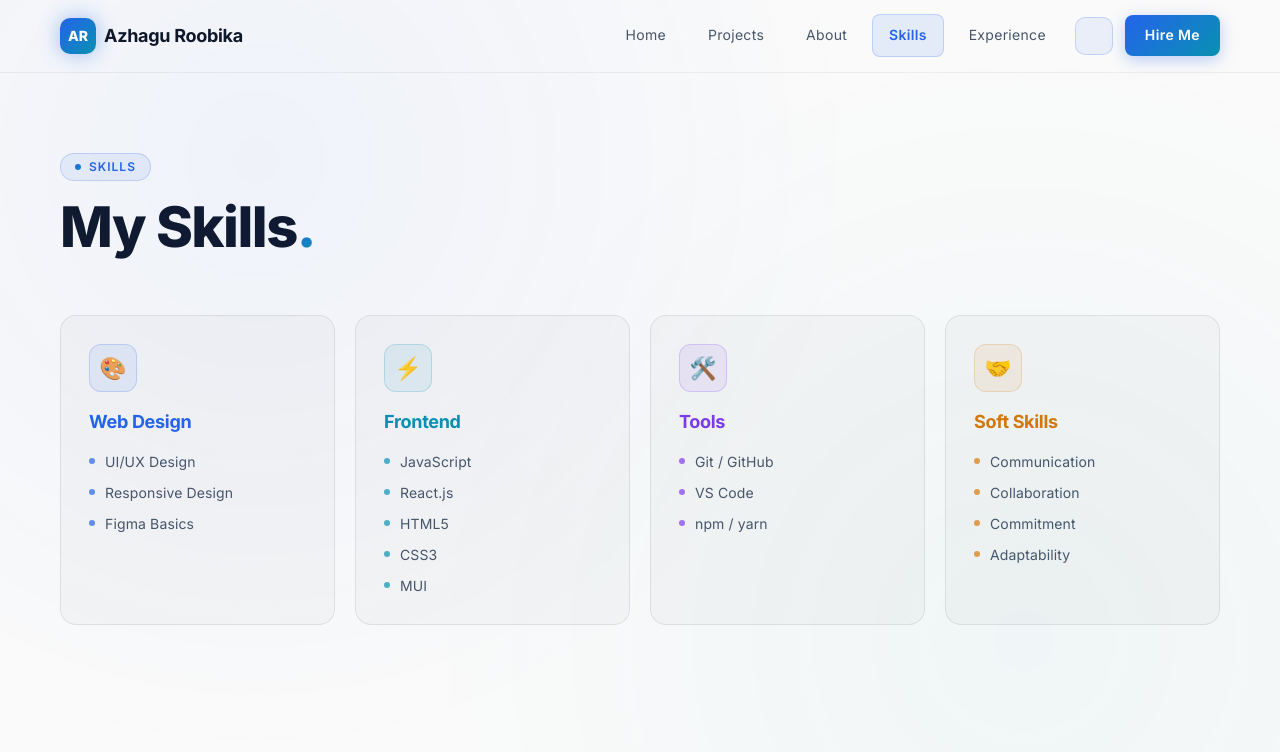
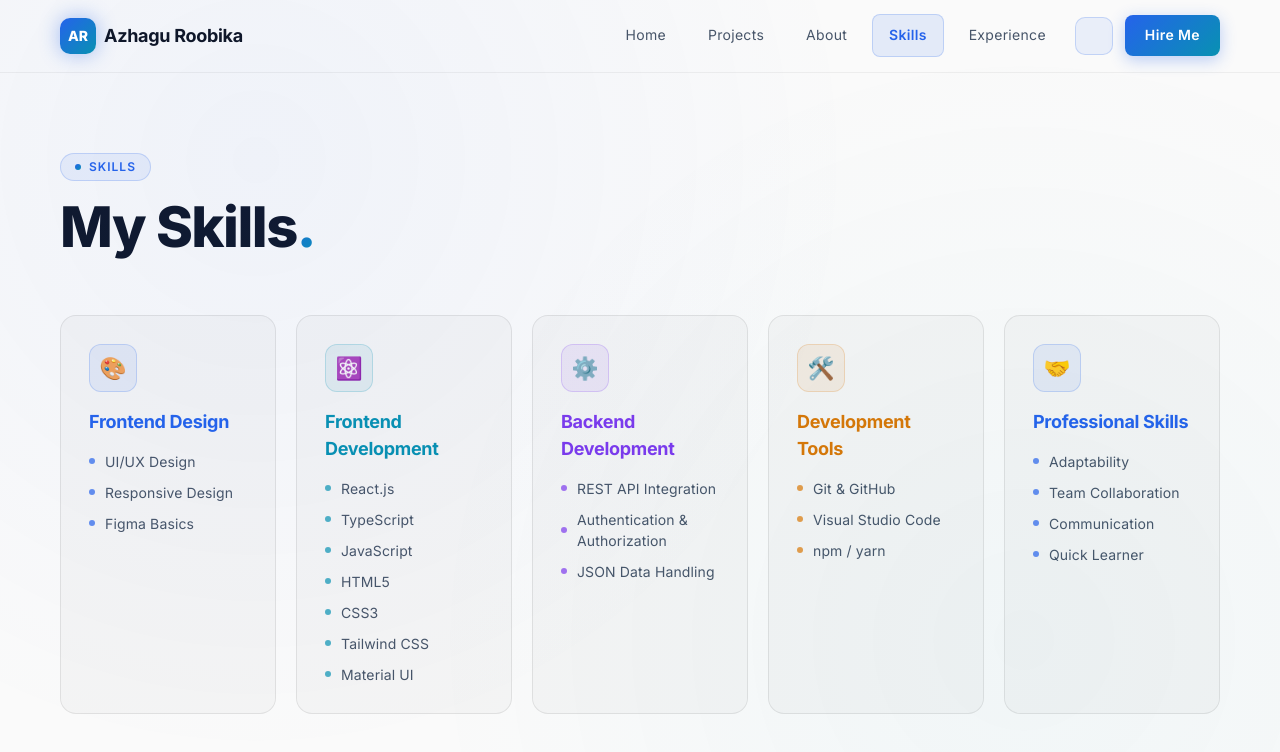
Before and after one commit to Azhaguroobika-roobi/portfolio, a React (Create React App) app: page /skills in a window 1280 px wide. Shown: the top 752 px of the page. Built offline with nearby package versions, Linux system fonts and the light colour scheme; some icons are missing.

Commit message:
corrections completed

```diff
--- a/src/components/about.js
+++ b/src/components/about.js
@@ -31,7 +31,7 @@ function About() {
 
     return (
         <Box sx={{ backgroundColor: 'var(--bg-secondary)', borderTop: '1px solid var(--border-section)' }}>
-            <Box sx={{ padding: { xs: '60px 24px', md: '80px 60px' }, maxWidth: '1300px', margin: '0 auto' }}>
+            <Box sx={{ padding: { xs: '40px 16px', sm: '60px 24px', md: '80px 60px' }, maxWidth: '1300px', margin: '0 auto' }}>
                 {/* About Section */}
                 <Box sx={{ marginBottom: { xs: '60px', md: '80px' } }}>
                     <SectionLabel>About Me</SectionLabel>
@@ -44,7 +44,7 @@ function About() {
                         <Box>
                             <Typography component="h2" sx={{
                                 fontFamily: "'Inter', sans-serif",
-                                fontSize: { xs: '38px', md: '56px' },
+                                fontSize: { xs: '32px', sm: '38px', md: '56px' },
                                 fontWeight: 800, letterSpacing: '-1.5px', lineHeight: 1.1,
                                 marginBottom: '24px', color: 'var(--text-primary)',
                             }}>
--- a/src/components/contact.js
+++ b/src/components/contact.js
@@ -55,11 +55,11 @@ function Contact() {
 
     return (
         <Box sx={{ backgroundColor: 'var(--bg-primary)', borderTop: '1px solid var(--border-section)' }}>
-            <Box sx={{ padding: { xs: '60px 24px', md: '80px 60px' }, maxWidth: '1300px', margin: '0 auto' }}>
+            <Box sx={{ padding: { xs: '40px 16px', sm: '60px 24px', md: '80px 60px' }, maxWidth: '1300px', margin: '0 auto' }}>
                 <SectionLabel>Contact</SectionLabel>
                 <Typography component="h2" sx={{
                     fontFamily: "'Inter', sans-serif",
-                    fontSize: { xs: '38px', md: '56px' }, fontWeight: 800,
+                    fontSize: { xs: '32px', sm: '38px', md: '56px' }, fontWeight: 800,
                     letterSpacing: '-1.5px', lineHeight: 1.1,
                     color: 'var(--text-primary)',
                     marginBottom: { xs: '40px', md: '56px' },
--- a/src/components/education.js
+++ b/src/components/education.js
@@ -59,11 +59,11 @@ function Education() {
 
     return (
         <Box sx={{ backgroundColor: 'var(--bg-secondary)', borderTop: '1px solid var(--border-section)' }}>
-            <Box sx={{ padding: { xs: '60px 24px', md: '80px 60px' }, maxWidth: '1300px', margin: '0 auto' }}>
+            <Box sx={{ padding: { xs: '40px 16px', sm: '60px 24px', md: '80px 60px' }, maxWidth: '1300px', margin: '0 auto' }}>
                 <SectionLabel>Education</SectionLabel>
                 <Typography component="h2" sx={{
                     fontFamily: "'Inter', sans-serif",
-                    fontSize: { xs: '38px', md: '56px' }, fontWeight: 800,
+                    fontSize: { xs: '32px', sm: '38px', md: '56px' }, fontWeight: 800,
                     letterSpacing: '-1.5px', lineHeight: 1.1,
                     color: 'var(--text-primary)',
                     marginBottom: { xs: '40px', md: '56px' },
--- a/src/components/experience.js
+++ b/src/components/experience.js
@@ -81,11 +81,11 @@ function Experience() {
 
     return (
         <Box sx={{ backgroundColor: 'var(--bg-primary)', borderTop: '1px solid var(--border-section)' }}>
-            <Box sx={{ padding: { xs: '60px 24px', md: '80px 60px' }, maxWidth: '1300px', margin: '0 auto' }}>
+            <Box sx={{ padding: { xs: '40px 16px', sm: '60px 24px', md: '80px 60px' }, maxWidth: '1300px', margin: '0 auto' }}>
                 <SectionLabel>Experience</SectionLabel>
                 <Typography component="h2" sx={{
                     fontFamily: "'Inter', sans-serif",
-                    fontSize: { xs: '38px', md: '56px' }, fontWeight: 800,
+                    fontSize: { xs: '32px', sm: '38px', md: '56px' }, fontWeight: 800,
                     letterSpacing: '-1.5px', lineHeight: 1.1,
                     color: 'var(--text-primary)',
                     marginBottom: { xs: '40px', md: '56px' },
--- a/src/components/footer.js
+++ b/src/components/footer.js
@@ -56,7 +56,7 @@ function Footer() {
                         fontFamily: "'Inter', sans-serif", fontSize: '13px',
                         color: 'var(--text-muted)', maxWidth: '280px', lineHeight: 1.6,
                     }}>
-                        Frontend Developer passionate about building beautiful and functional web experiences.
+                        Software Engineer passionate about building beautiful and functional web experiences.
                     </Typography>
                 </Box>
 
--- a/src/components/home.js
+++ b/src/components/home.js
@@ -26,14 +26,14 @@ function Home() {
             {/* Background blobs */}
             <Box sx={{
                 position: 'absolute', top: '-15%', right: '-10%',
-                width: { xs: '300px', md: '600px' }, height: { xs: '300px', md: '600px' },
+                width: { xs: '250px', sm: '300px', md: '600px' }, height: { xs: '250px', sm: '300px', md: '600px' },
                 borderRadius: '50%',
                 background: `radial-gradient(circle, var(--blob-1) 0%, transparent 70%)`,
                 pointerEvents: 'none', zIndex: 0,
             }} />
             <Box sx={{
                 position: 'absolute', bottom: '10%', left: '-10%',
-                width: { xs: '200px', md: '400px' }, height: { xs: '200px', md: '400px' },
+                width: { xs: '150px', sm: '200px', md: '400px' }, height: { xs: '150px', sm: '200px', md: '400px' },
                 borderRadius: '50%',
                 background: `radial-gradient(circle, var(--blob-2) 0%, transparent 70%)`,
                 pointerEvents: 'none', zIndex: 0,
@@ -44,14 +44,14 @@ function Home() {
                 display: 'flex',
                 flexDirection: { xs: 'column-reverse', md: 'row' },
                 alignItems: 'center',
-                justifyContent: 'space-between',
-                padding: { xs: '60px 24px 80px', md: '80px 60px 100px' },
+                justifyContent: { xs: 'center', md: 'space-between' },
+                padding: { xs: '60px 24px 80px', sm: '70px 40px 90px', md: '80px 60px 100px' },
                 maxWidth: '1300px',
                 margin: '0 auto',
                 position: 'relative',
                 zIndex: 2,
                 gap: { xs: '48px', md: '60px' },
-                minHeight: 'calc(100vh - 72px)',
+                minHeight: 'calc(100dvh - 72px)',
             }}>
                 {/* Left - Text Content */}
                 <Box sx={{ flex: 1, maxWidth: { xs: '100%', md: '580px' } }}>
@@ -96,7 +96,7 @@ function Home() {
                     <Box sx={{ marginBottom: '20px' }}>
                         <Typography component="h1" sx={{
                             fontFamily: "'Inter', sans-serif",
-                            fontSize: { xs: '44px', md: '68px', lg: '76px' },
+                            fontSize: { xs: '38px', sm: '48px', md: '68px', lg: '76px' },
                             fontWeight: 800,
                             lineHeight: 1.05,
                             letterSpacing: '-2px',
@@ -106,7 +106,7 @@ function Home() {
                         <br />
                         <Box component="span" sx={{
                             fontFamily: "'Inter', sans-serif",
-                            fontSize: { xs: '44px', md: '68px', lg: '76px' },
+                            fontSize: { xs: '38px', sm: '48px', md: '68px', lg: '76px' },
                             fontWeight: 800, lineHeight: 1.05, letterSpacing: '-2px',
                             background: 'var(--gradient-primary)',
                             WebkitBackgroundClip: 'text', WebkitTextFillColor: 'transparent', backgroundClip: 'text',
--- a/src/components/projects.js
+++ b/src/components/projects.js
@@ -75,11 +75,11 @@ function Projects() {
 
     return (
         <Box sx={{ backgroundColor: 'var(--bg-secondary)', borderTop: '1px solid var(--border-section)' }}>
-            <Box sx={{ padding: { xs: '60px 24px', md: '80px 60px' }, maxWidth: '1300px', margin: '0 auto' }}>
+            <Box sx={{ padding: { xs: '40px 16px', sm: '60px 24px', md: '80px 60px' }, maxWidth: '1300px', margin: '0 auto' }}>
                 <SectionLabel>Projects</SectionLabel>
                 <Typography component="h2" sx={{
                     fontFamily: "'Inter', sans-serif",
-                    fontSize: { xs: '38px', md: '56px' }, fontWeight: 800,
+                    fontSize: { xs: '32px', sm: '38px', md: '56px' }, fontWeight: 800,
                     letterSpacing: '-1.5px', lineHeight: 1.1,
                     color: 'var(--text-primary)',
                     marginBottom: { xs: '40px', md: '56px' },
--- a/src/components/skills.js
+++ b/src/components/skills.js
@@ -22,42 +22,49 @@ const SectionLabel = ({ children }) => (
 function Skills() {
     const skillCategories = [
         {
-            category: "Web Design", icon: "🎨",
+            category: "Frontend Design", icon: "🎨",
             colorVar: 'var(--accent-primary)',
             bgVar: 'var(--accent-primary-08)',
             borderVar: 'var(--accent-primary-20)',
             skills: ["UI/UX Design", "Responsive Design", "Figma Basics"]
         },
         {
-            category: "Frontend", icon: "⚡",
+            category: "Frontend Development", icon: "⚛️",
             colorVar: 'var(--accent-secondary)',
             bgVar: 'var(--accent-secondary-08)',
             borderVar: 'var(--accent-secondary-20)',
-            skills: ["JavaScript", "React.js", "HTML5", "CSS3", "MUI"]
+            skills: ["React.js", "TypeScript", "JavaScript", "HTML5", "CSS3", "Tailwind CSS", "Material UI"]
         },
         {
-            category: "Tools", icon: "🛠️",
+            category: "Backend Development", icon: "⚙️",
             colorVar: 'var(--accent-purple)',
             bgVar: 'var(--accent-purple-08)',
             borderVar: 'var(--accent-purple-20)',
-            skills: ["Git / GitHub", "VS Code", "npm / yarn"]
+            skills: ["REST API Integration", "Authentication & Authorization", "JSON Data Handling"]
         },
         {
-            category: "Soft Skills", icon: "🤝",
+            category: "Development Tools", icon: "🛠️",
             colorVar: 'var(--accent-amber)',
             bgVar: 'var(--accent-amber-08)',
             borderVar: 'var(--accent-amber-20)',
-            skills: ["Communication", "Collaboration", "Commitment", "Adaptability"]
+            skills: ["Git & GitHub", "Visual Studio Code", "npm / yarn"]
+        },
+        {
+            category: "Professional Skills", icon: "🤝",
+            colorVar: 'var(--accent-primary)',
+            bgVar: 'var(--accent-primary-08)',
+            borderVar: 'var(--accent-primary-20)',
+            skills: ["Adaptability", "Team Collaboration", "Communication", "Quick Learner"]
         }
     ];
 
     return (
         <Box sx={{ backgroundColor: 'var(--bg-primary)', borderTop: '1px solid var(--border-section)' }}>
-            <Box sx={{ padding: { xs: '60px 24px', md: '80px 60px' }, maxWidth: '1300px', margin: '0 auto' }}>
+            <Box sx={{ padding: { xs: '40px 16px', sm: '60px 24px', md: '80px 60px' }, maxWidth: '1300px', margin: '0 auto' }}>
                 <SectionLabel>Skills</SectionLabel>
                 <Typography component="h2" sx={{
                     fontFamily: "'Inter', sans-serif",
-                    fontSize: { xs: '38px', md: '56px' }, fontWeight: 800,
+                    fontSize: { xs: '32px', sm: '38px', md: '56px' }, fontWeight: 800,
                     letterSpacing: '-1.5px', lineHeight: 1.1,
                     color: 'var(--text-primary)',
                     marginBottom: { xs: '40px', md: '56px' },
@@ -71,7 +78,7 @@ function Skills() {
 
                 <Box sx={{
                     display: 'grid',
-                    gridTemplateColumns: { xs: '1fr', sm: '1fr 1fr', lg: 'repeat(4, 1fr)' },
+                    gridTemplateColumns: { xs: '1fr', sm: '1fr 1fr', md: 'repeat(3, 1fr)', lg: 'repeat(5, 1fr)' },
                     gap: '20px',
                 }}>
                     {skillCategories.map((cat, index) => (
--- a/src/index.css
+++ b/src/index.css
@@ -291,9 +291,15 @@ body {
   color: var(--text-primary);
   -webkit-font-smoothing: antialiased;
   -moz-osx-font-smoothing: grayscale;
-  min-height: 100vh;
+  min-height: 100dvh;
   overflow-x: hidden;
+  word-break: break-word;
   transition: background-color 0.4s ease, color 0.4s ease;
+}
+
+img {
+  max-width: 100%;
+  height: auto;
 }
 
 ::-webkit-scrollbar {
```
